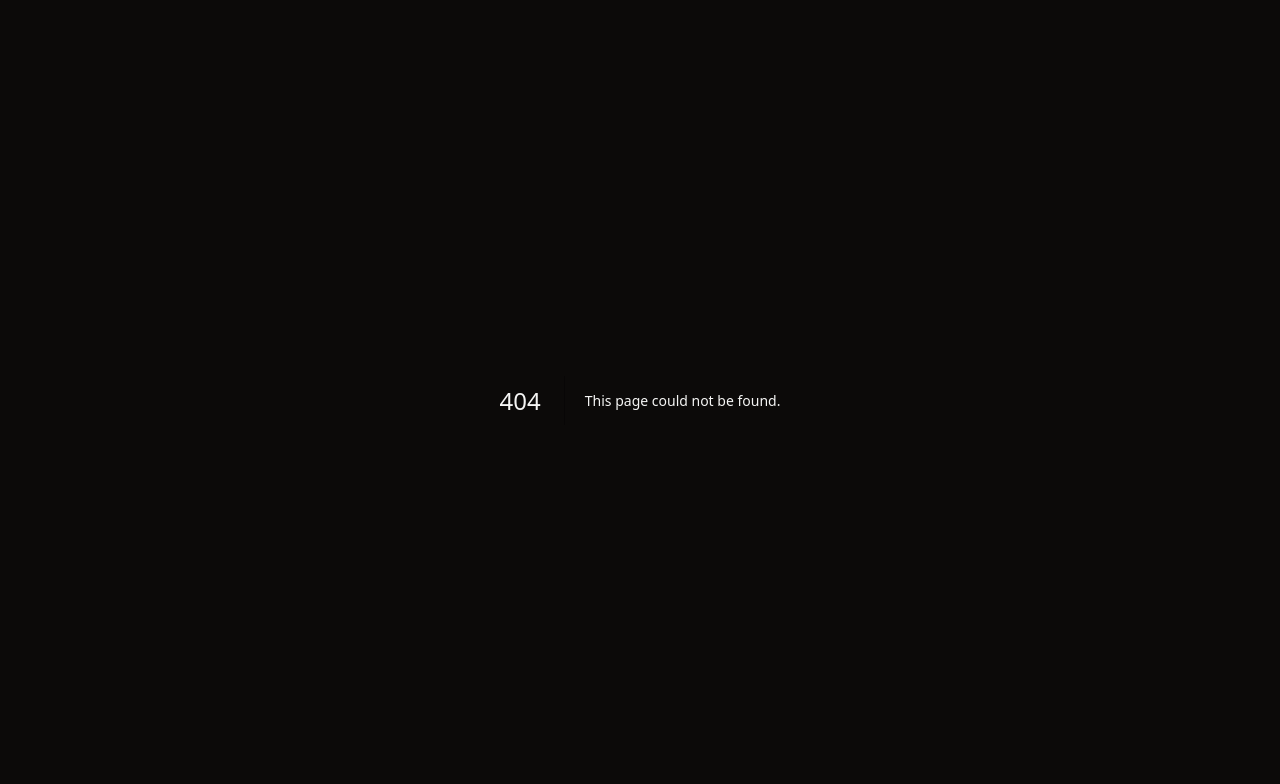
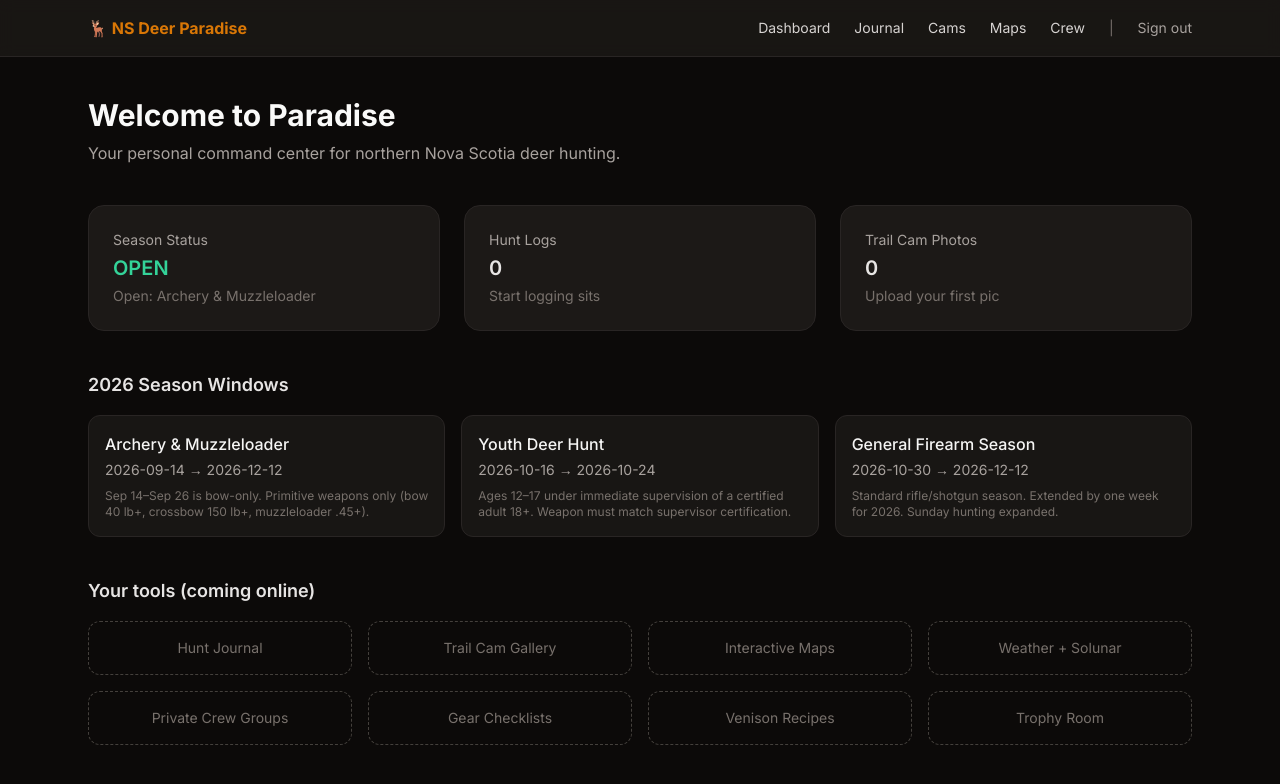
Before and after one commit to aross197/NS-Deer-Paradise, a Next.js app: page /dashboard in a window 1280 px wide. Before the commit this address had no page. Shown: the top 784 px of the page. Built offline with nearby package versions, Linux system fonts and the light colour scheme.

Commit message:
Add protected dashboard placeholder - the paradise after login

```diff
--- /dev/null
+++ b/app/dashboard/page.tsx
@@ -0,0 +1,103 @@
+import Link from "next/link";
+import { getCurrentSeasonStatus, NS_DEER_SEASONS_2026 } from "@/lib/seasons";
+
+export default function DashboardPage() {
+  const status = getCurrentSeasonStatus();
+
+  return (
+    <div className="min-h-screen bg-stone-950">
+      {/* Simple top nav */}
+      <nav className="border-b border-stone-800 bg-stone-900/80 backdrop-blur sticky top-0 z-10">
+        <div className="max-w-6xl mx-auto px-6 h-14 flex items-center justify-between">
+          <Link href="/dashboard" className="font-bold text-amber-500">
+            🦌 NS Deer Paradise
+          </Link>
+          <div className="flex items-center gap-6 text-sm text-stone-300">
+            <Link href="/dashboard" className="hover:text-white">Dashboard</Link>
+            <Link href="#" className="hover:text-white">Journal</Link>
+            <Link href="#" className="hover:text-white">Cams</Link>
+            <Link href="#" className="hover:text-white">Maps</Link>
+            <Link href="#" className="hover:text-white">Crew</Link>
+            <span className="text-stone-500">|</span>
+            <button className="text-stone-400 hover:text-white">Sign out</button>
+          </div>
+        </div>
+      </nav>
+
+      <main className="max-w-6xl mx-auto px-6 py-10">
+        <div className="mb-10">
+          <h1 className="text-3xl font-bold text-stone-50 mb-2">Welcome to Paradise</h1>
+          <p className="text-stone-400">
+            Your personal command center for northern Nova Scotia deer hunting.
+          </p>
+        </div>
+
+        {/* Status card */}
+        <div className="grid md:grid-cols-3 gap-6 mb-10">
+          <div className="p-6 rounded-2xl bg-stone-900 border border-stone-800">
+            <p className="text-sm text-stone-400 mb-1">Season Status</p>
+            <p className={`text-xl font-semibold ${status.isOpen ? "text-emerald-400" : "text-stone-300"}`}>
+              {status.isOpen ? "OPEN" : "CLOSED"}
+            </p>
+            <p className="text-sm text-stone-500 mt-1">{status.message}</p>
+          </div>
+
+          <div className="p-6 rounded-2xl bg-stone-900 border border-stone-800">
+            <p className="text-sm text-stone-400 mb-1">Hunt Logs</p>
+            <p className="text-xl font-semibold text-stone-200">0</p>
+            <p className="text-sm text-stone-500 mt-1">Start logging sits</p>
+          </div>
+
+          <div className="p-6 rounded-2xl bg-stone-900 border border-stone-800">
+            <p className="text-sm text-stone-400 mb-1">Trail Cam Photos</p>
+            <p className="text-xl font-semibold text-stone-200">0</p>
+            <p className="text-sm text-stone-500 mt-1">Upload your first pic</p>
+          </div>
+        </div>
+
+        {/* Quick season reminder */}
+        <section className="mb-10">
+          <h2 className="text-lg font-semibold text-stone-200 mb-4">2026 Season Windows</h2>
+          <div className="grid sm:grid-cols-3 gap-4">
+            {NS_DEER_SEASONS_2026.map((s) => (
+              <div
+                key={s.type}
+                className="p-4 rounded-xl bg-stone-900/80 border border-stone-800"
+              >
+                <p className="font-medium text-stone-100">{s.label}</p>
+                <p className="text-sm text-stone-400 mt-1">
+                  {s.start} → {s.end}
+                </p>
+                <p className="text-xs text-stone-500 mt-2 line-clamp-2">{s.notes}</p>
+              </div>
+            ))}
+          </div>
+        </section>
+
+        {/* Coming soon modules */}
+        <section>
+          <h2 className="text-lg font-semibold text-stone-200 mb-4">Your tools (coming online)</h2>
+          <div className="grid sm:grid-cols-2 lg:grid-cols-4 gap-4">
+            {[
+              "Hunt Journal",
+              "Trail Cam Gallery",
+              "Interactive Maps",
+              "Weather + Solunar",
+              "Private Crew Groups",
+              "Gear Checklists",
+              "Venison Recipes",
+              "Trophy Room",
+            ].map((item) => (
+              <div
+                key={item}
+                className="p-4 rounded-xl border border-dashed border-stone-700 text-stone-500 text-sm text-center"
+              >
+                {item}
+              </div>
+            ))}
+          </div>
+        </section>
+      </main>
+    </div>
+  );
+}
```
